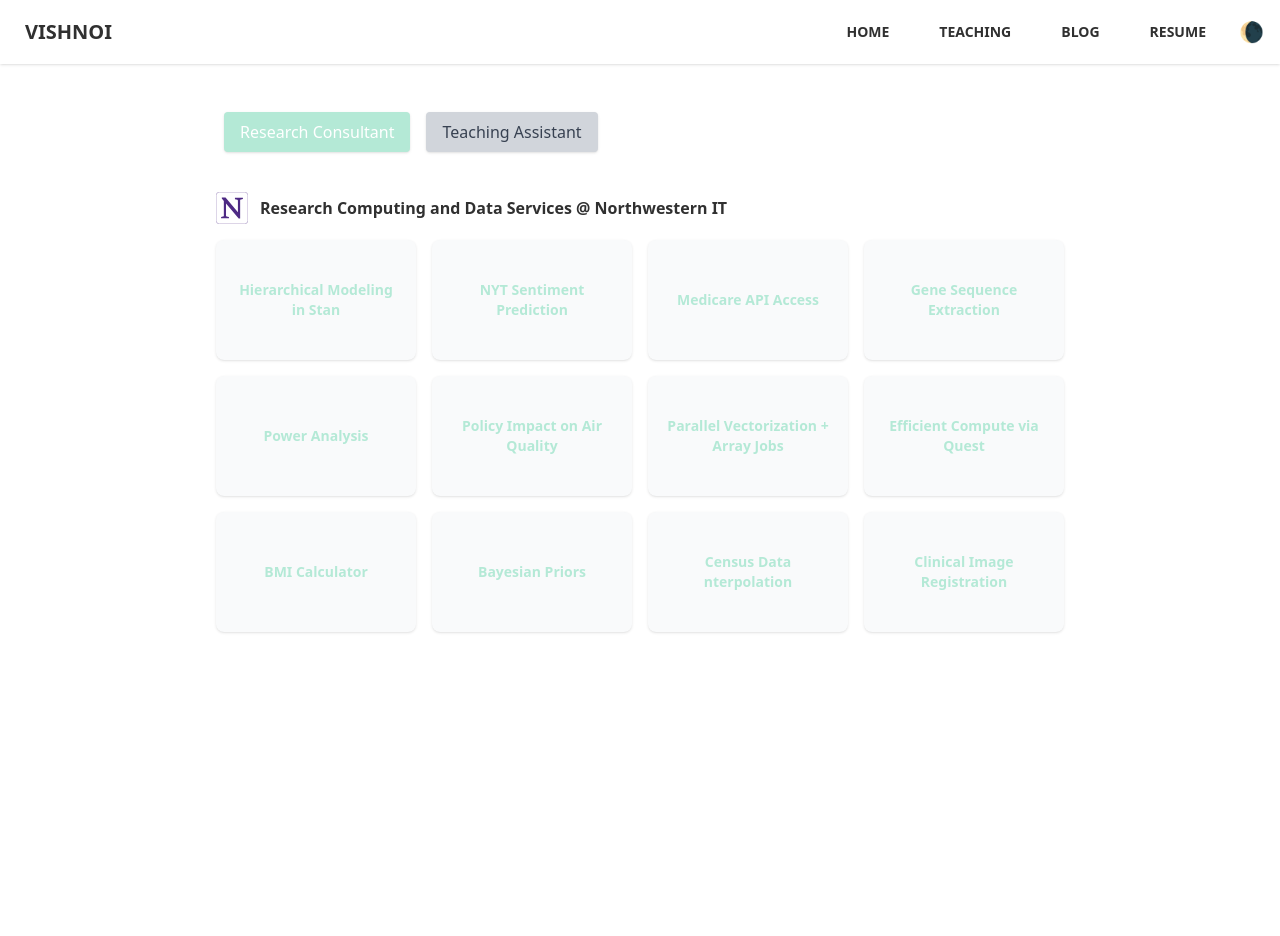
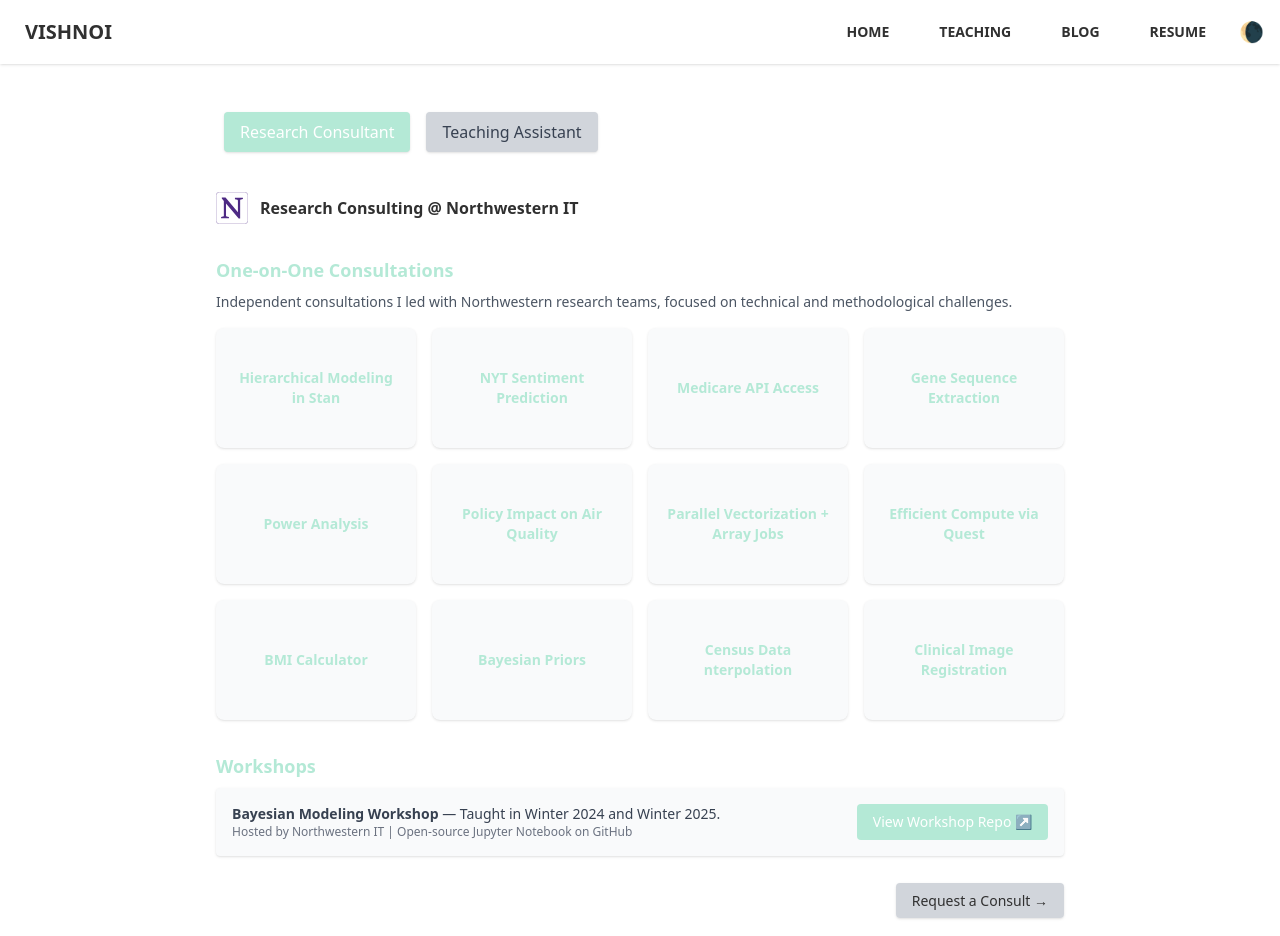
Before and after one commit to s-vishnoi/portfolio, a Vue app: page /teaching in a window 1280 px wide. Before the commit the page ends 800 px from the top, so only its background shows below. Built offline with nearby package versions, Linux system fonts and the light colour scheme.

Commit message:
consultant section

```diff
--- a/src/pages/Demographics.vue
+++ b/src/pages/Demographics.vue
@@ -19,7 +19,7 @@
       This lets universities and policymakers see where systemic bias or imbalance exists — and how it has changed over time.
     </p>
 
-    <h1 class="text-1.5xl font-bold mt-4">Publications</h1>
+    <h1 class="text-2xl font-bold mt-4">Publications</h1>
 
     <p class = "italic">
       Global progress towards representational equality within academia has stalled, 2025 (pending review)
--- a/src/pages/Home.vue
+++ b/src/pages/Home.vue
@@ -113,6 +113,7 @@
     </section>
 
     <!-- Associations Section -->
+    <!--
     <section id="associations" class="bg-base-100 p-6 rounded-box shadow">
       <h2 class="text-2xl font-bold mb-4">Associations</h2>
       <div class="flex flex-wrap gap-6">
@@ -127,7 +128,7 @@
         </a>
       </div>
     </section>
-
+    -->
 
 
   </main>
--- a/src/pages/Teaching.vue
+++ b/src/pages/Teaching.vue
@@ -20,13 +20,21 @@
 
     </h1>
 
+
+
     <!-- Consultant Section -->
-    <div v-if="currentView === 'consultant'">
-      <h2 class="text-1xl font-semibold text-black-400 flex items-center gap-3 mb-4">
+    <div v-if="currentView === 'consultant'" class="space-y-8">
+      <h2 class="text-1xl font-semibold text-black-400 flex items-center gap-3 mb-2">
         <img src="/logos/NU_PA_logo.svg" alt="NU logo" class="h-8" />
-        Research Computing and Data Services @ Northwestern IT
+        Research Consulting @ Northwestern IT
       </h2>
 
+      <!-- One-on-One Consultations -->
+      <div>
+        <h3 class="text-lg font-bold text-accent mb-2">One-on-One Consultations</h3>
+        <p class="text-sm text-gray-600 mb-4">
+          Independent consultations I led with Northwestern research teams, focused on technical and methodological challenges.
+        </p>
         <div class="grid sm:grid-cols-2 md:grid-cols-3 lg:grid-cols-4 gap-4">
           <div
             v-for="(consult, index) in consults"
@@ -48,6 +56,39 @@
           </div>
         </div>
       </div>
+
+      <!-- Workshops -->
+      <div>
+        <h3 class="text-lg font-bold text-accent mt-8 mb-2">Workshops</h3>
+        <div class="bg-base-200 p-4 rounded shadow flex flex-col sm:flex-row items-start sm:items-center justify-between gap-4">
+          <div>
+            <p class="text-sm font-medium text-gray-700">
+              <span class="font-semibold">Bayesian Modeling Workshop</span> — Taught in Winter 2024 and Winter 2025.
+            </p>
+            <p class="text-xs text-gray-500">Hosted by Northwestern IT | Open-source Jupyter Notebook on GitHub</p>
+          </div>
+          <a
+            href="https://github.com/s-vishnoi/Bayesian_Regression/blob/main/stan_workshop.ipynb"
+            target="_blank"
+            class="text-sm bg-accent text-white px-4 py-2 rounded hover:bg-accent-focus transition"
+          >
+            View Workshop Repo ↗
+          </a>
+        </div>
+      </div>
+
+      <!-- Request Consult Button -->
+      <div class="mt-4 text-right">
+        <a
+          href="https://www.it.northwestern.edu/departments/it-services-support/teaching/learning.html"
+          target="_blank"
+          class="text-sm bg-base-300 hover:bg-base-200 px-4 py-2 rounded shadow transition"
+        >
+          Request a Consult →
+        </a>
+      </div>
+    </div>
+
 
     <!-- Teaching Assistant Section -->
     <div v-else class="space-y-6">
```
Lines whose indentation alone changed are shown as unchanged.
